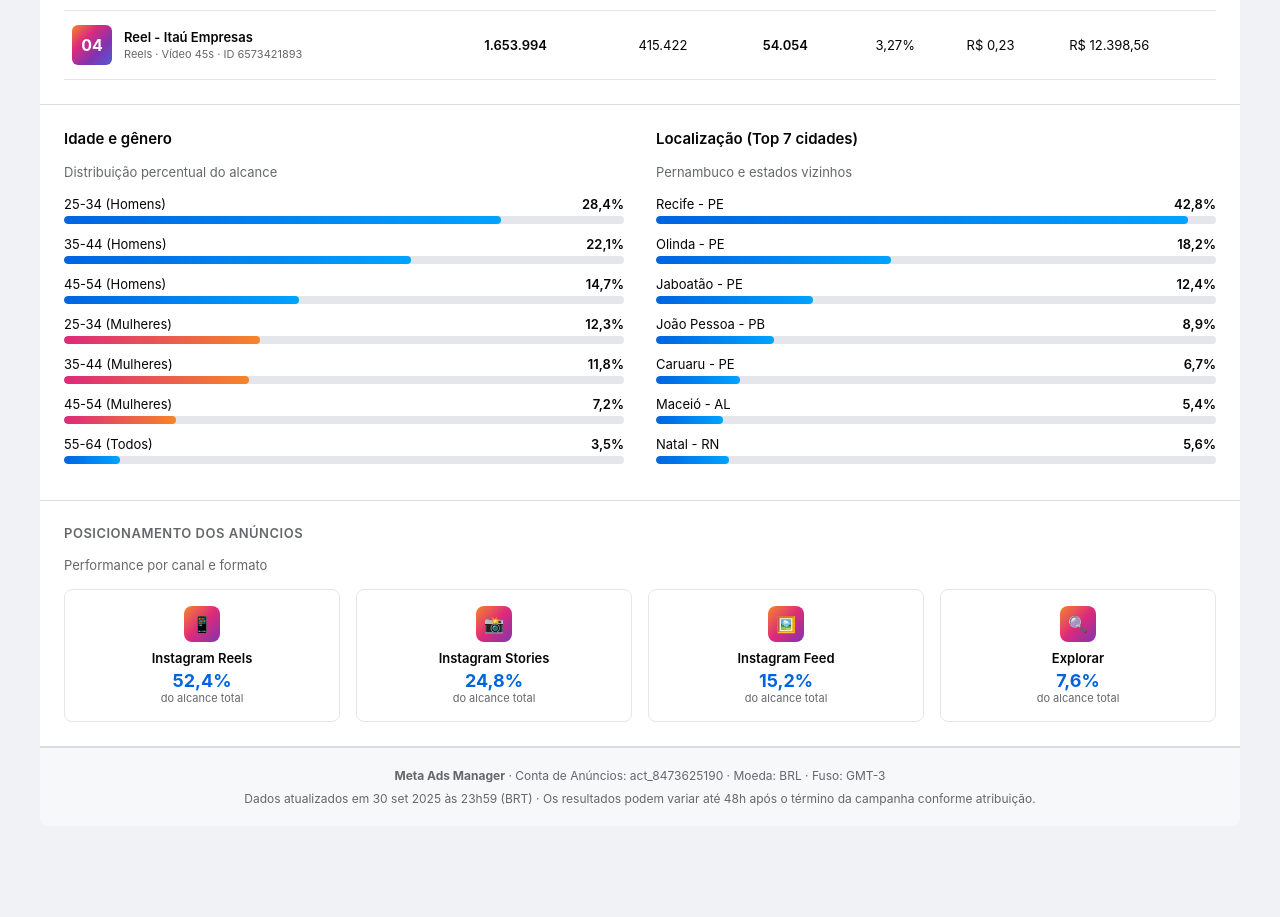
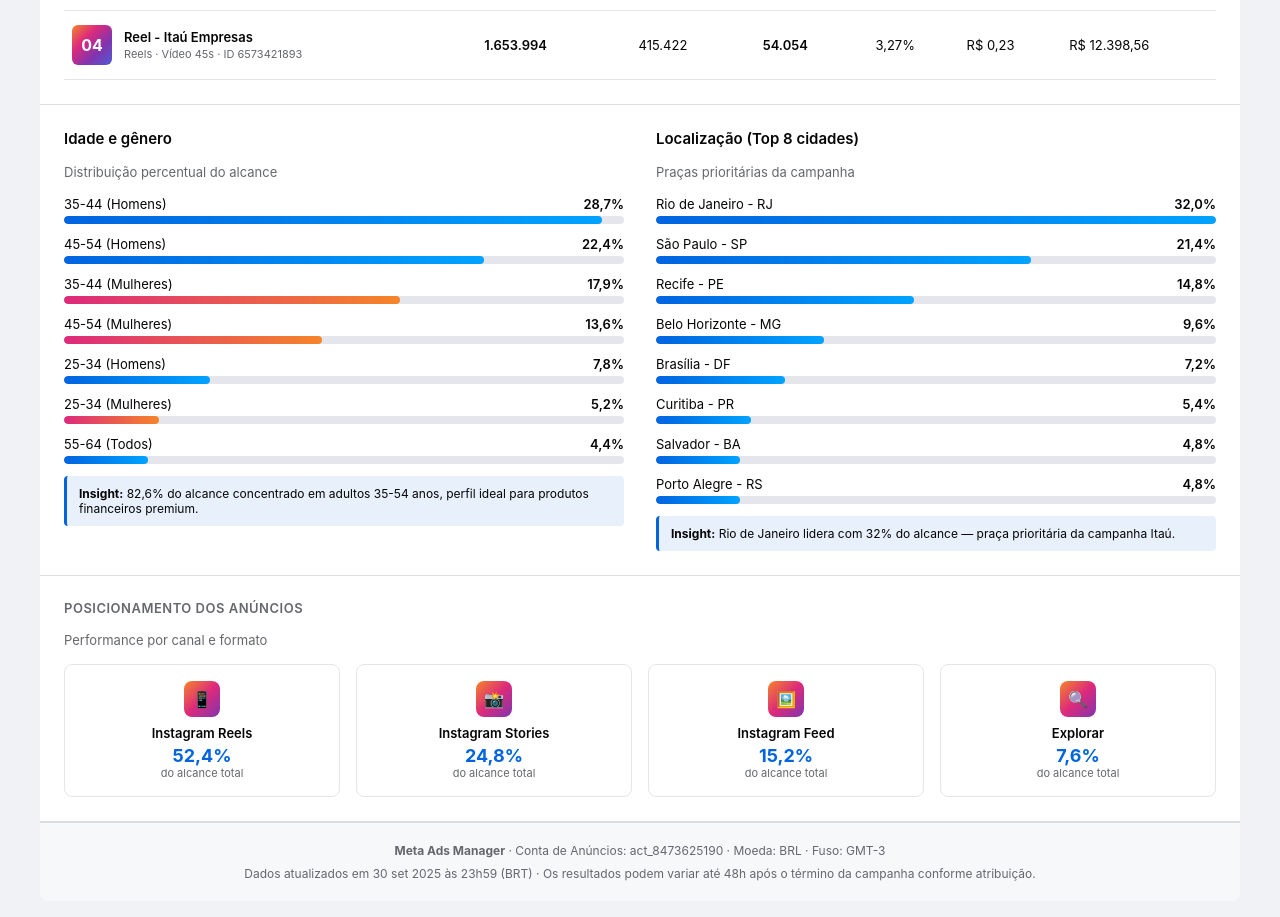
Before and after one commit to ProgramadorBrasil/relatorio-meta-ads, a plain HTML site: page index.html in a window 1280 px wide. Shown: the part 1520-2437 px from the top of the page. Before the commit the page ends 2366 px from the top, so only its background shows below. Drawn offline with Linux system fonts and the light colour scheme.

Commit message:
Update: demografia 35-54 e Rio de Janeiro 32%

```diff
--- a/index.html
+++ b/index.html
@@ -582,66 +582,76 @@
       <div style="font-size:13px;color:#65676b;margin-bottom:16px;">Distribuição percentual do alcance</div>
 
       <div class="demo-bar-container">
-        <div class="demo-bar-label"><span>25-34 (Homens)</span><span class="num-bold">28,4%</span></div>
-        <div class="demo-bar-track"><div class="demo-bar-fill" style="width:78%"></div></div>
+        <div class="demo-bar-label"><span>35-44 (Homens)</span><span class="num-bold">28,7%</span></div>
+        <div class="demo-bar-track"><div class="demo-bar-fill" style="width:96%"></div></div>
       </div>
       <div class="demo-bar-container">
-        <div class="demo-bar-label"><span>35-44 (Homens)</span><span class="num-bold">22,1%</span></div>
-        <div class="demo-bar-track"><div class="demo-bar-fill" style="width:62%"></div></div>
+        <div class="demo-bar-label"><span>45-54 (Homens)</span><span class="num-bold">22,4%</span></div>
+        <div class="demo-bar-track"><div class="demo-bar-fill" style="width:75%"></div></div>
       </div>
       <div class="demo-bar-container">
-        <div class="demo-bar-label"><span>45-54 (Homens)</span><span class="num-bold">14,7%</span></div>
-        <div class="demo-bar-track"><div class="demo-bar-fill" style="width:42%"></div></div>
+        <div class="demo-bar-label"><span>35-44 (Mulheres)</span><span class="num-bold">17,9%</span></div>
+        <div class="demo-bar-track"><div class="demo-bar-fill pink" style="width:60%"></div></div>
       </div>
       <div class="demo-bar-container">
-        <div class="demo-bar-label"><span>25-34 (Mulheres)</span><span class="num-bold">12,3%</span></div>
-        <div class="demo-bar-track"><div class="demo-bar-fill pink" style="width:35%"></div></div>
+        <div class="demo-bar-label"><span>45-54 (Mulheres)</span><span class="num-bold">13,6%</span></div>
+        <div class="demo-bar-track"><div class="demo-bar-fill pink" style="width:46%"></div></div>
       </div>
       <div class="demo-bar-container">
-        <div class="demo-bar-label"><span>35-44 (Mulheres)</span><span class="num-bold">11,8%</span></div>
-        <div class="demo-bar-track"><div class="demo-bar-fill pink" style="width:33%"></div></div>
+        <div class="demo-bar-label"><span>25-34 (Homens)</span><span class="num-bold">7,8%</span></div>
+        <div class="demo-bar-track"><div class="demo-bar-fill" style="width:26%"></div></div>
       </div>
       <div class="demo-bar-container">
-        <div class="demo-bar-label"><span>45-54 (Mulheres)</span><span class="num-bold">7,2%</span></div>
-        <div class="demo-bar-track"><div class="demo-bar-fill pink" style="width:20%"></div></div>
+        <div class="demo-bar-label"><span>25-34 (Mulheres)</span><span class="num-bold">5,2%</span></div>
+        <div class="demo-bar-track"><div class="demo-bar-fill pink" style="width:17%"></div></div>
       </div>
       <div class="demo-bar-container">
-        <div class="demo-bar-label"><span>55-64 (Todos)</span><span class="num-bold">3,5%</span></div>
-        <div class="demo-bar-track"><div class="demo-bar-fill" style="width:10%"></div></div>
+        <div class="demo-bar-label"><span>55-64 (Todos)</span><span class="num-bold">4,4%</span></div>
+        <div class="demo-bar-track"><div class="demo-bar-fill" style="width:15%"></div></div>
+      </div>
+      <div style="margin-top:12px;padding:10px 12px;background:#e7f0fb;border-left:3px solid #0064e0;border-radius:4px;font-size:12px;color:#050505;">
+        <strong>Insight:</strong> 82,6% do alcance concentrado em adultos 35-54 anos, perfil ideal para produtos financeiros premium.
       </div>
     </div>
 
     <div class="demo-block">
-      <h3>Localização (Top 7 cidades)</h3>
-      <div style="font-size:13px;color:#65676b;margin-bottom:16px;">Pernambuco e estados vizinhos</div>
+      <h3>Localização (Top 8 cidades)</h3>
+      <div style="font-size:13px;color:#65676b;margin-bottom:16px;">Praças prioritárias da campanha</div>
 
       <div class="demo-bar-container">
-        <div class="demo-bar-label"><span>Recife - PE</span><span class="num-bold">42,8%</span></div>
-        <div class="demo-bar-track"><div class="demo-bar-fill" style="width:95%"></div></div>
+        <div class="demo-bar-label"><span>Rio de Janeiro - RJ</span><span class="num-bold">32,0%</span></div>
+        <div class="demo-bar-track"><div class="demo-bar-fill" style="width:100%"></div></div>
       </div>
       <div class="demo-bar-container">
-        <div class="demo-bar-label"><span>Olinda - PE</span><span class="num-bold">18,2%</span></div>
-        <div class="demo-bar-track"><div class="demo-bar-fill" style="width:42%"></div></div>
+        <div class="demo-bar-label"><span>São Paulo - SP</span><span class="num-bold">21,4%</span></div>
+        <div class="demo-bar-track"><div class="demo-bar-fill" style="width:67%"></div></div>
       </div>
       <div class="demo-bar-container">
-        <div class="demo-bar-label"><span>Jaboatão - PE</span><span class="num-bold">12,4%</span></div>
-        <div class="demo-bar-track"><div class="demo-bar-fill" style="width:28%"></div></div>
+        <div class="demo-bar-label"><span>Recife - PE</span><span class="num-bold">14,8%</span></div>
+        <div class="demo-bar-track"><div class="demo-bar-fill" style="width:46%"></div></div>
       </div>
       <div class="demo-bar-container">
-        <div class="demo-bar-label"><span>João Pessoa - PB</span><span class="num-bold">8,9%</span></div>
-        <div class="demo-bar-track"><div class="demo-bar-fill" style="width:21%"></div></div>
+        <div class="demo-bar-label"><span>Belo Horizonte - MG</span><span class="num-bold">9,6%</span></div>
+        <div class="demo-bar-track"><div class="demo-bar-fill" style="width:30%"></div></div>
       </div>
       <div class="demo-bar-container">
-        <div class="demo-bar-label"><span>Caruaru - PE</span><span class="num-bold">6,7%</span></div>
+        <div class="demo-bar-label"><span>Brasília - DF</span><span class="num-bold">7,2%</span></div>
+        <div class="demo-bar-track"><div class="demo-bar-fill" style="width:23%"></div></div>
+      </div>
+      <div class="demo-bar-container">
+        <div class="demo-bar-label"><span>Curitiba - PR</span><span class="num-bold">5,4%</span></div>
+        <div class="demo-bar-track"><div class="demo-bar-fill" style="width:17%"></div></div>
+      </div>
+      <div class="demo-bar-container">
+        <div class="demo-bar-label"><span>Salvador - BA</span><span class="num-bold">4,8%</span></div>
         <div class="demo-bar-track"><div class="demo-bar-fill" style="width:15%"></div></div>
       </div>
       <div class="demo-bar-container">
-        <div class="demo-bar-label"><span>Maceió - AL</span><span class="num-bold">5,4%</span></div>
-        <div class="demo-bar-track"><div class="demo-bar-fill" style="width:12%"></div></div>
+        <div class="demo-bar-label"><span>Porto Alegre - RS</span><span class="num-bold">4,8%</span></div>
+        <div class="demo-bar-track"><div class="demo-bar-fill" style="width:15%"></div></div>
       </div>
-      <div class="demo-bar-container">
-        <div class="demo-bar-label"><span>Natal - RN</span><span class="num-bold">5,6%</span></div>
-        <div class="demo-bar-track"><div class="demo-bar-fill" style="width:13%"></div></div>
+      <div style="margin-top:12px;padding:10px 12px;background:#e7f0fb;border-left:3px solid #0064e0;border-radius:4px;font-size:12px;color:#050505;">
+        <strong>Insight:</strong> Rio de Janeiro lidera com 32% do alcance — praça prioritária da campanha Itaú.
       </div>
     </div>
   </div>
```
